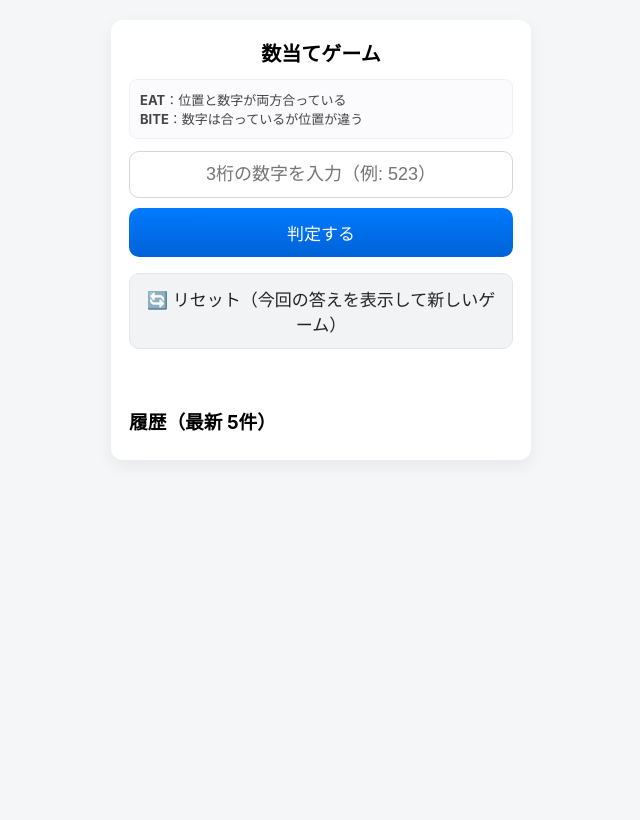
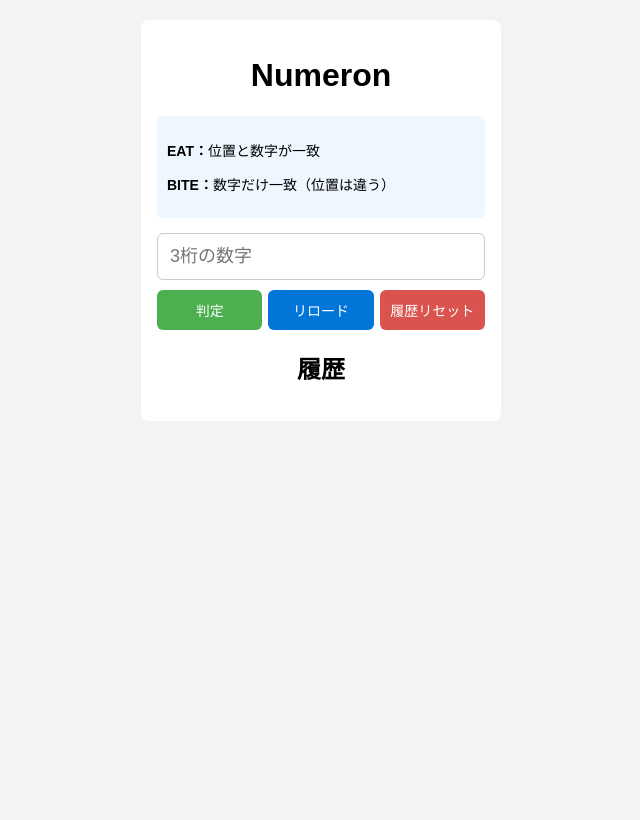
Before and after one commit to hw23a119/numeron, a Flask app: page / in a window 1280 px wide. Shown: the whole page, without its empty margins (319-959 px from the left). Run offline with Flask 3, Linux system fonts and the light colour scheme.

```diff
--- a/static/style.css
+++ b/static/style.css
@@ -1,156 +1,74 @@
-/* 基本リセットとボックス計算を統一 */
-* {
+body {
+    font-family: Arial, sans-serif;
+    background: #f3f3f3;
+    margin: 0;
+}
+
+.container {
+    max-width: 360px;
+    margin: 20px auto;
+    background: white;
+    padding: 16px;
+    border-radius: 8px;
     box-sizing: border-box;
 }
 
-html,
-body {
-    height: 100%;
-    margin: 0;
-    padding: 0;
-    font-family: -apple-system, BlinkMacSystemFont, "Helvetica Neue", Arial, sans-serif;
-    background: #f5f6f8;
-    -webkit-font-smoothing: antialiased;
-    -moz-osx-font-smoothing: grayscale;
-}
-
-.container {
-    max-width: 420px;
-    /* 画面幅に合わせる上限 */
-    width: 94%;
-    /* 余白を残す */
-    margin: 20px auto;
-    background: #fff;
-    padding: 18px;
-    border-radius: 12px;
-    box-shadow: 0 6px 18px rgba(20, 20, 30, 0.06);
-    overflow: hidden;
-    /* はみ出しの保険 */
-}
-
-/* タイトル */
+h1,
 h2 {
-    margin: 0 0 12px 0;
-    font-size: 20px;
     text-align: center;
 }
 
-/* 補助説明（EAT/BITE） */
-.explain {
-    font-size: 13px;
-    color: #444;
-    background: #fbfbfe;
-    border: 1px solid #eef0f6;
+.rule-box {
+    background: #eef6ff;
     padding: 10px;
-    border-radius: 8px;
-    margin-bottom: 12px;
-}
-
-/* フォーム */
-.game-form {
-    display: flex;
-    flex-direction: column;
-    gap: 10px;
-}
-
-/* 入力欄 */
-input[type="text"],
-input[type="tel"] {
-    width: 100%;
-    padding: 12px 14px;
-    font-size: 18px;
-    border-radius: 10px;
-    border: 1px solid #d0d6dc;
-    text-align: center;
-    background: #fff;
-    outline: none;
-}
-
-/* フォーカス時 */
-input[type="text"]:focus {
-    border-color: #007bff;
-    box-shadow: 0 4px 12px rgba(0, 123, 255, 0.08);
-}
-
-/* ボタン（共通） */
-.btn {
-    display: inline-block;
-    width: 100%;
-    padding: 12px;
-    font-size: 17px;
-    border-radius: 10px;
-    text-align: center;
-    cursor: pointer;
-    border: none;
-}
-
-/* 判定ボタン */
-.btn-judge {
-    background: linear-gradient(180deg, #007bff, #0062d6);
-    color: #fff;
-}
-
-/* リセットリンクをボタン風に */
-.reset-link {
-    display: block;
-    text-decoration: none;
-    margin-top: 6px;
-}
-
-.reset-link .btn-reset {
-    background: #f1f3f5;
-    color: #222;
-    border: 1px solid #e0e6ef;
-}
-
-/* 結果表示 */
-.result {
-    margin-top: 12px;
-    font-size: 18px;
-    font-weight: 600;
-    text-align: center;
-    min-height: 28px;
-}
-
-/* 履歴 */
-.history-box {
-    margin-top: 18px;
-}
-
-.history-item {
-    background: #fcfcff;
-    padding: 10px;
-    border-radius: 8px;
-    margin-bottom: 8px;
-    border: 1px solid #eef0f8;
-    display: flex;
-    justify-content: space-between;
-    align-items: center;
-    font-size: 15px;
-}
-
-.history-left {
-    font-weight: 700;
-}
-
-.history-right {
-    color: #666;
+    margin-bottom: 15px;
+    border-radius: 6px;
     font-size: 14px;
 }
 
-/* 小さい画面で少し余白追加 */
-@media (max-width: 420px) {
-    .container {
-        padding: 14px;
-    }
+#guessInput {
+    width: 100%;
+    padding: 12px;
+    font-size: 18px;
+    box-sizing: border-box;
+    border: 1px solid #ccc;
+    border-radius: 6px;
+    margin-bottom: 10px;
+}
 
-    input[type="text"] {
-        font-size: 16px;
-        padding: 10px;
-    }
+.button-row {
+    display: flex;
+    justify-content: space-between;
+    gap: 6px;
+}
 
-    .btn {
-        padding: 12px;
-        font-size: 16px;
-    }
+button {
+    flex: 1;
+    padding: 10px;
+    font-size: 14px;
+    border: none;
+    background: #4CAF50;
+    color: white;
+    border-radius: 6px;
 }
+
+#resetBtn {
+    background: #d9534f;
+}
+
+#reloadBtn {
+    background: #0275d8;
+}
+
+ul {
+    list-style: none;
+    padding: 0;
+}
+
+li {
+    background: #fafafa;
+    border: 1px solid #ddd;
+    padding: 8px;
+    margin: 4px 0;
+    border-radius: 6px;
+}
--- a/templates/index.html
+++ b/templates/index.html
@@ -2,47 +2,45 @@
 <html lang="ja">
 
 <head>
-    <meta charset="UTF-8">
-    <title>数当てゲーム</title>
-    <meta name="viewport" content="width=device-width, initial-scale=1.0">
-    <link rel="stylesheet" href="{{ url_for('static', filename='style.css') }}">
+    <!-- Google tag (gtag.js) -->
+    <script async src="https://www.googletagmanager.com/gtag/js?id=G-FWKVTL0L6T"></script>
+    <script>
+        window.dataLayer = window.dataLayer || [];
+        function gtag() { dataLayer.push(arguments); }
+        gtag('js', new Date());
+
+        gtag('config', 'G-FWKVTL0L6T');
+    </script>
+
+    <meta charset="UTF-8" />
+    <meta name="viewport" content="width=device-width, initial-scale=1.0" />
+    <title>Numeron</title>
+    <link rel="stylesheet" href="static/style.css" />
 </head>
 
 <body>
     <div class="container">
-        <h2>数当てゲーム</h2>
+        <h1>Numeron</h1>
 
-        <!-- EAT/BITEの説明 -->
-        <div class="explain">
-            <strong>EAT</strong>：位置と数字が両方合っている<br>
-            <strong>BITE</strong>：数字は合っているが位置が違う
+        <!-- 説明追加 -->
+        <div class="rule-box">
+            <p><strong>EAT：</strong>位置と数字が一致</p>
+            <p><strong>BITE：</strong>数字だけ一致（位置は違う）</p>
         </div>
 
-        {% if last_answer %}
-        <p class="last-answer" style="margin:0 0 10px 0; color:#2b8a3e;">✅ 前回の答え：{{ last_answer }}</p>
-        {% endif %}
+        <input type="text" id="guessInput" maxlength="3" placeholder="3桁の数字" />
 
-        <form method="POST" class="game-form" autocomplete="off">
-            <input type="tel" name="guess" placeholder="3桁の数字を入力（例: 523）" maxlength="3" inputmode="numeric"
-                pattern="[0-9]*" required>
-            <button type="submit" class="btn btn-judge">判定する</button>
-            <a href="/reset" class="reset-link">
-                <div class="btn btn-reset">🔄 リセット（今回の答えを表示して新しいゲーム）</div>
-            </a>
-        </form>
+        <div class="button-row">
+            <button id="guessBtn">判定</button>
+            <button id="reloadBtn">リロード</button>
+            <button id="resetBtn">履歴リセット</button>
+        </div>
 
-        <div class="result">{{ result }}</div>
+        <h2>履歴</h2>
+        <ul id="historyList"></ul>
+    </div>
 
-        <div class="history-box">
-            <h3 style="margin:10px 0 8px 0;">履歴（最新 5件）</h3>
-            {% for item in history %}
-            <div class="history-item">
-                <div class="history-left">{{ item.guess }}</div>
-                <div class="history-right">{{ item.eat }} EAT / {{ item.bite }} BITE</div>
-            </div>
-            {% endfor %}
-        </div>
-    </div>
+    <script src="static/script.js"></script>
 </body>
 
 </html>
```
